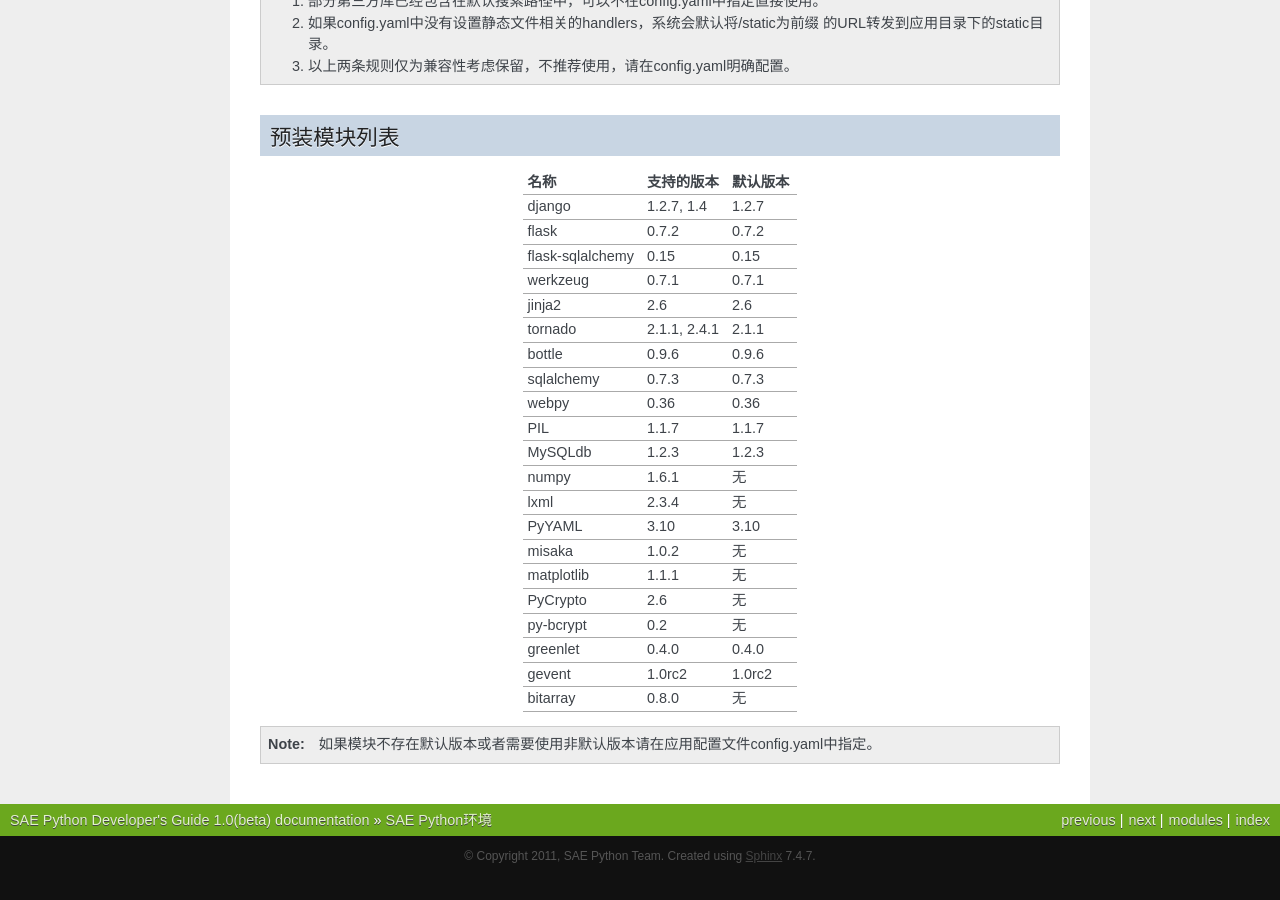
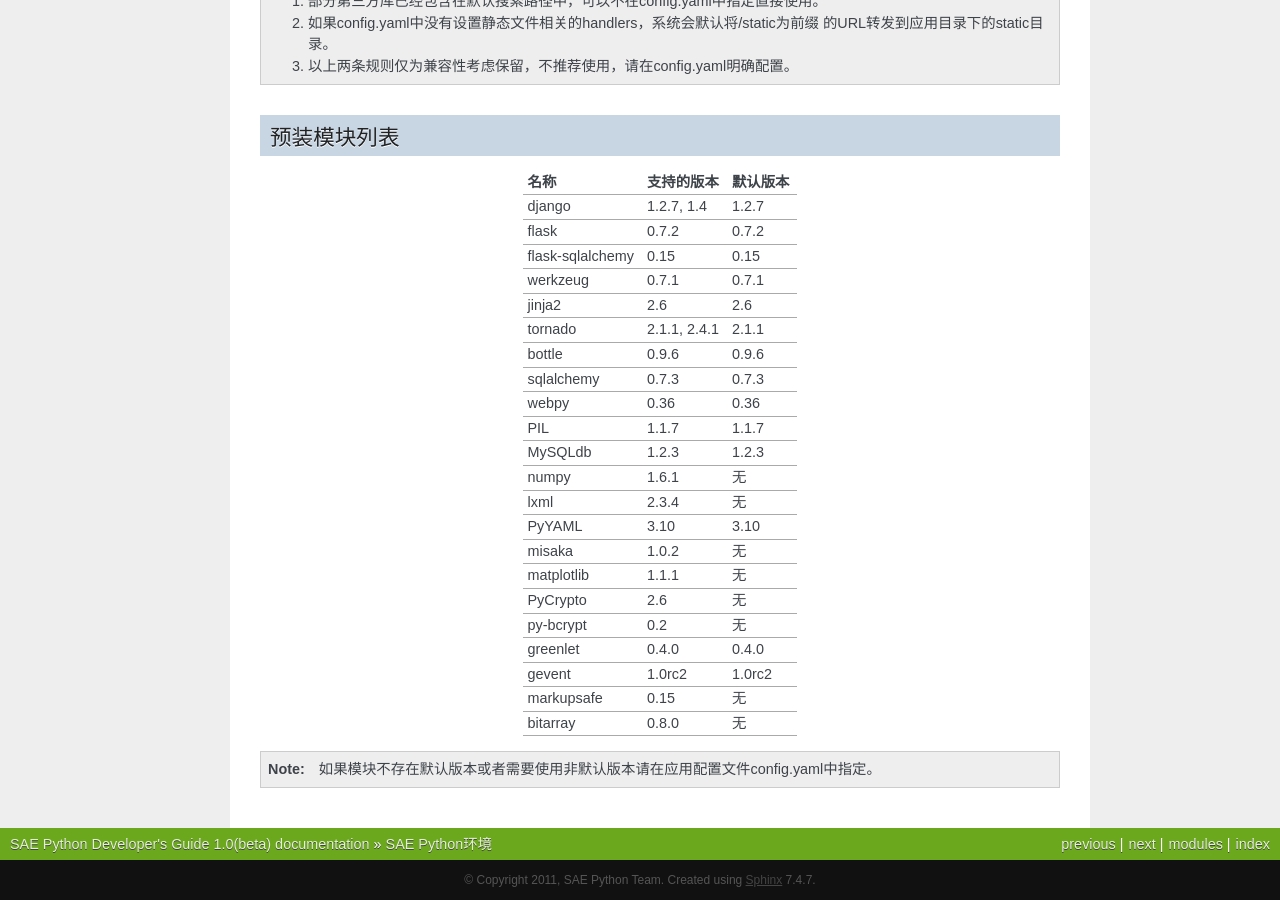
Before and after one commit to sinacloud/sae-python-dev-guide, a Sphinx documentation site: the page built from docs/runtime.rst, in a window 1280 px wide and 900 px high, scrolled down 2880 px. Built offline with Sphinx 7.4.7, drawn with Linux system fonts in a browser that asks for light colours; before the commit the page ends 3756 px from its top, so only the background shows below that.

Commit message:
Add marksafe-0.15

```diff
--- a/docs/runtime.rst
+++ b/docs/runtime.rst
@@ -179,6 +179,7 @@
     py-bcrypt                       0.2                 无
     greenlet                        0.4.0               0.4.0
     gevent                          1.0rc2              1.0rc2
+    markupsafe                      0.15                无
     bitarray                        0.8.0               无
     =============================== =================== ====================
 
```
